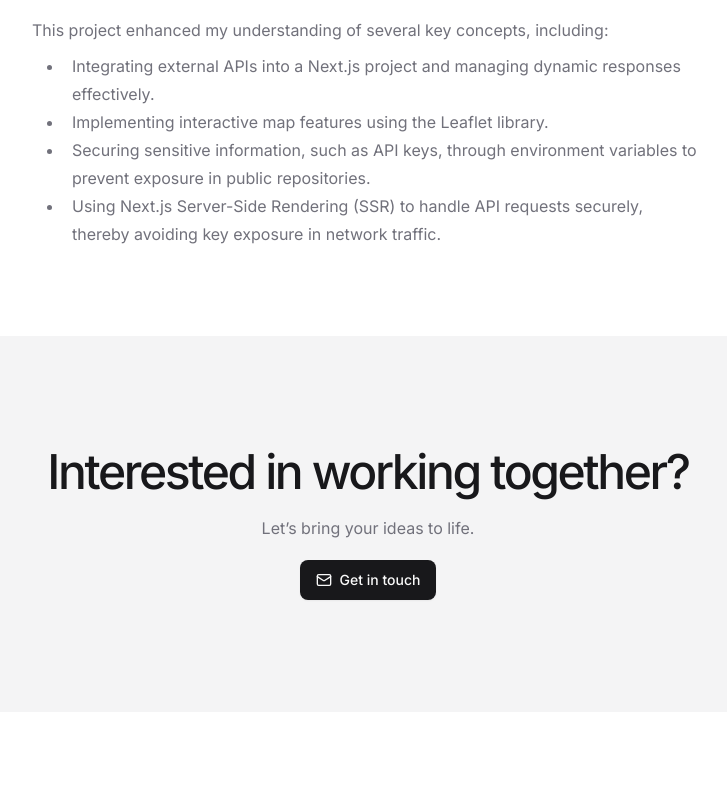
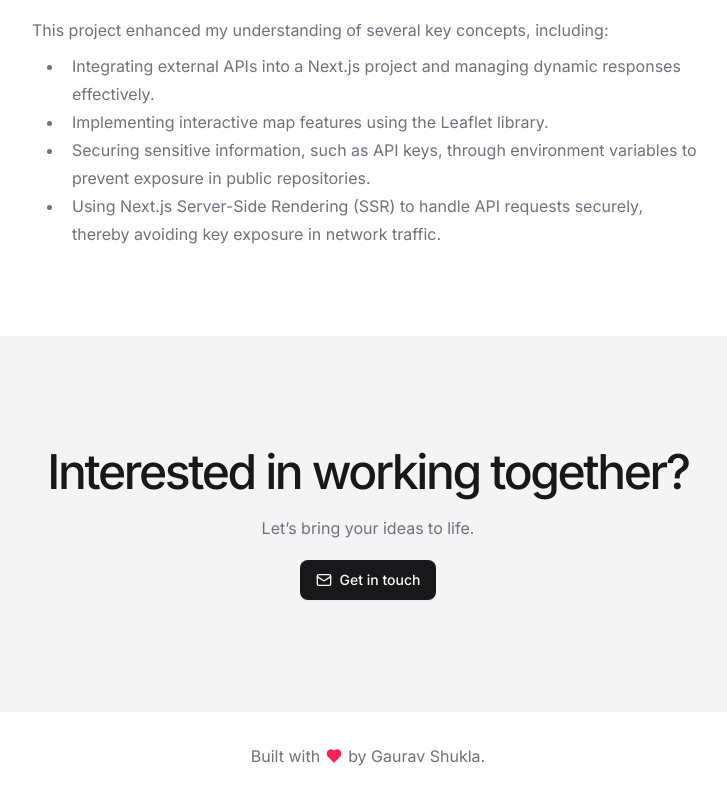
Before and after one commit to heygauravshukla/personal-portfolio, a Next.js app: page /projects/ip-address-tracker in a window 1280 px wide. Shown: the part 1587-2387 px from the top of the page, without its empty margins (272-999 px from the left). Before the commit the page ends 2299 px from the top, so only its background shows below. Built offline with nearby package versions, Linux system fonts and the light colour scheme.

Commit message:
feat: add Footer component and integrate into layout

```diff
--- a/app/layout.tsx
+++ b/app/layout.tsx
@@ -4,6 +4,7 @@ import "./globals.css";
 
 import Header from "@/components/header";
 import CTA from "@/components/cta";
+import Footer from "@/components/footer";
 import { ThemeProvider } from "@/components/theme-provider";
 
 const inter = Inter({
@@ -47,6 +48,7 @@ export default function RootLayout({
             {children}
             <CTA />
           </main>
+          <Footer />
         </ThemeProvider>
       </body>
     </html>
--- /dev/null
+++ b/components/footer.tsx
@@ -0,0 +1,17 @@
+import { Heart } from "lucide-react";
+import Wrapper from "@/components/wrapper";
+
+export default function Footer() {
+  return (
+    <footer className="py-8">
+      <Wrapper>
+        <p className="text-muted-foreground flex flex-wrap items-center justify-center gap-1.5">
+          <span>Built with</span>
+          <Heart className="inline size-4 fill-rose-500 stroke-rose-500" />
+          <span className="sr-only">love</span>
+          <span>by Gaurav Shukla.</span>
+        </p>
+      </Wrapper>
+    </footer>
+  );
+}
```
